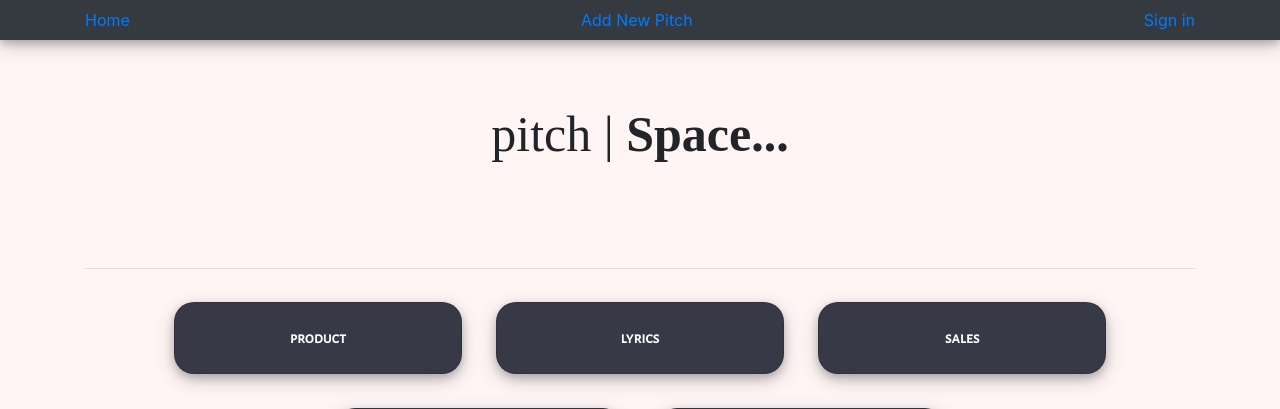
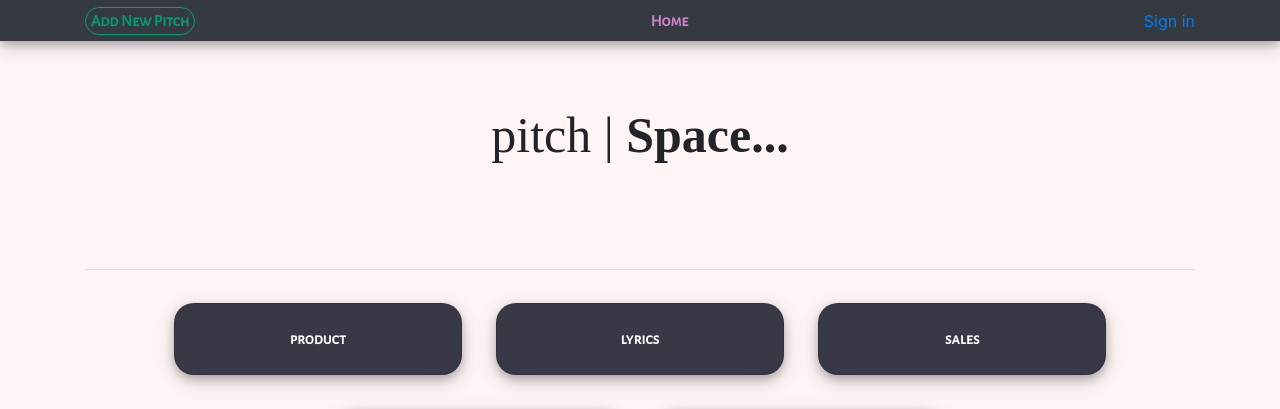
Before and after one commit to Isaacg94/one-minute-pitch, a Flask app: page / in a window 1280 px wide. Shown: the top 409 px of the page. Run offline with Flask 2, Linux system fonts and the light colour scheme; data that the repository does not hold is empty; some libraries are stand-ins or nearby versions; some web fonts are replaced.

Commit message:
add some styling to the navbar

```diff
--- a/app/static/css/index.css
+++ b/app/static/css/index.css
@@ -4,8 +4,6 @@ body {
 .jumbotron {
     background: transparent;
     font-family: 'Jomolhari', serif;
-
-
 }
 .jumbotron h1 {
     font-size: 50px;
@@ -13,8 +11,30 @@ body {
 }
 .navbar {
     box-shadow: 0 4px 8px 0 rgba(0, 0, 0, 0.2), 0 6px 20px 0 rgba(0, 0, 0, 0.19);
+}
 
+.nav-text {
+    font-family: 'Alegreya Sans SC', sans-serif;
+    font-weight: bolder;
+    color: rgb(206, 132, 206);
+}
 
+.nav-text:hover {
+    text-decoration: none;
+    color: rgb(231, 207, 229);
+}
+.nav-text-add {
+    border: 1.5px solid #009c76;
+    border-radius: 20px;
+    padding: 5px;
+    font-family: 'Alegreya Sans SC', sans-serif;
+    font-weight: bolder;
+    color: #009c76;
+}
+.nav-text-add:hover {
+    text-decoration: none;
+    color: #000;
+    background: #009c76;
 }
 .content {
     display: flex;
--- a/app/templates/base.html
+++ b/app/templates/base.html
@@ -30,16 +30,14 @@
                 <li><a href="{{url_for('auth.login')}}">Sign in</a></li>
                 {%endif%}
             </ul> -->
+
+
+            <div>
+                <a class="nav-text-add" href="/create_new"> Add New Pitch</a>
+            </div>
             <div>
                 <a class="nav-text" href="/">Home</a>
             </div>
-
-            <div>
-                <a class="ratings" href="/create_new"> Add New Pitch</a>
-            </div>
-
-
-
 
             <ul class="nav navbar-nav navbar-right">
 
```
